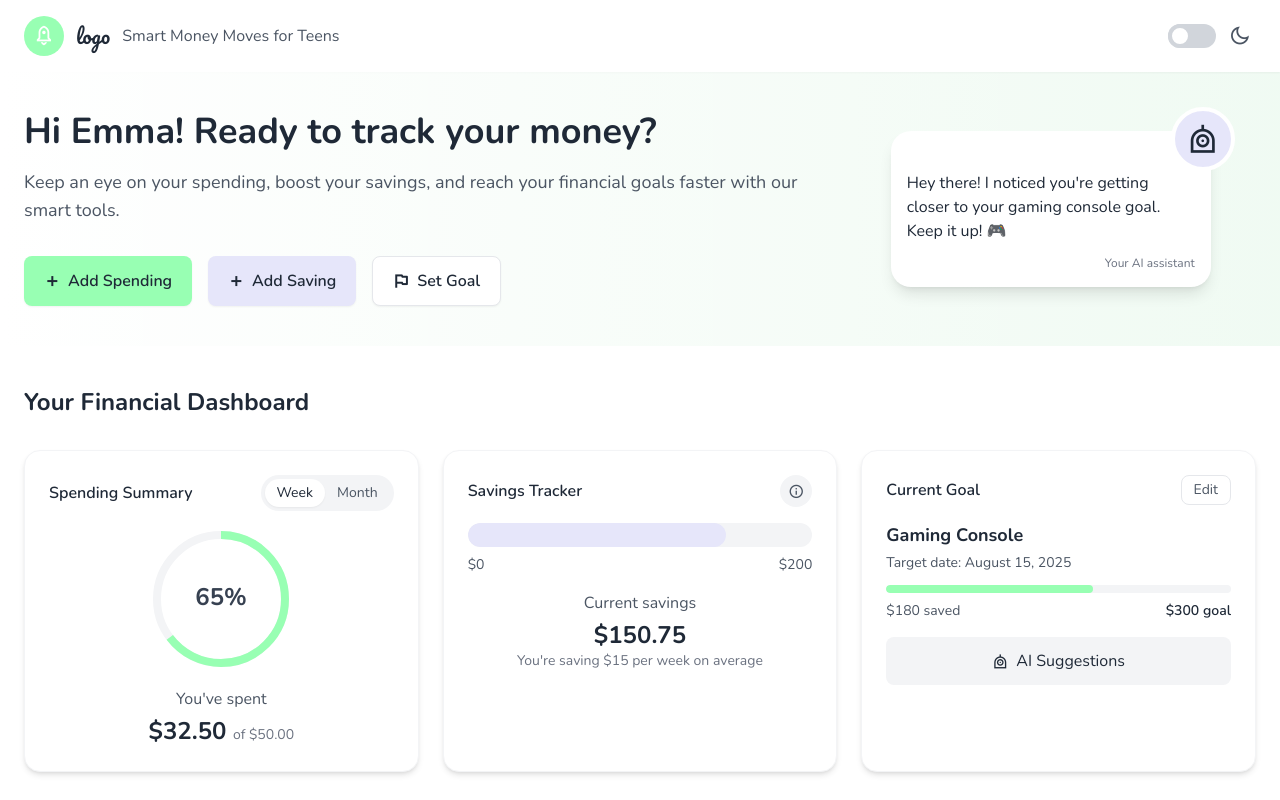
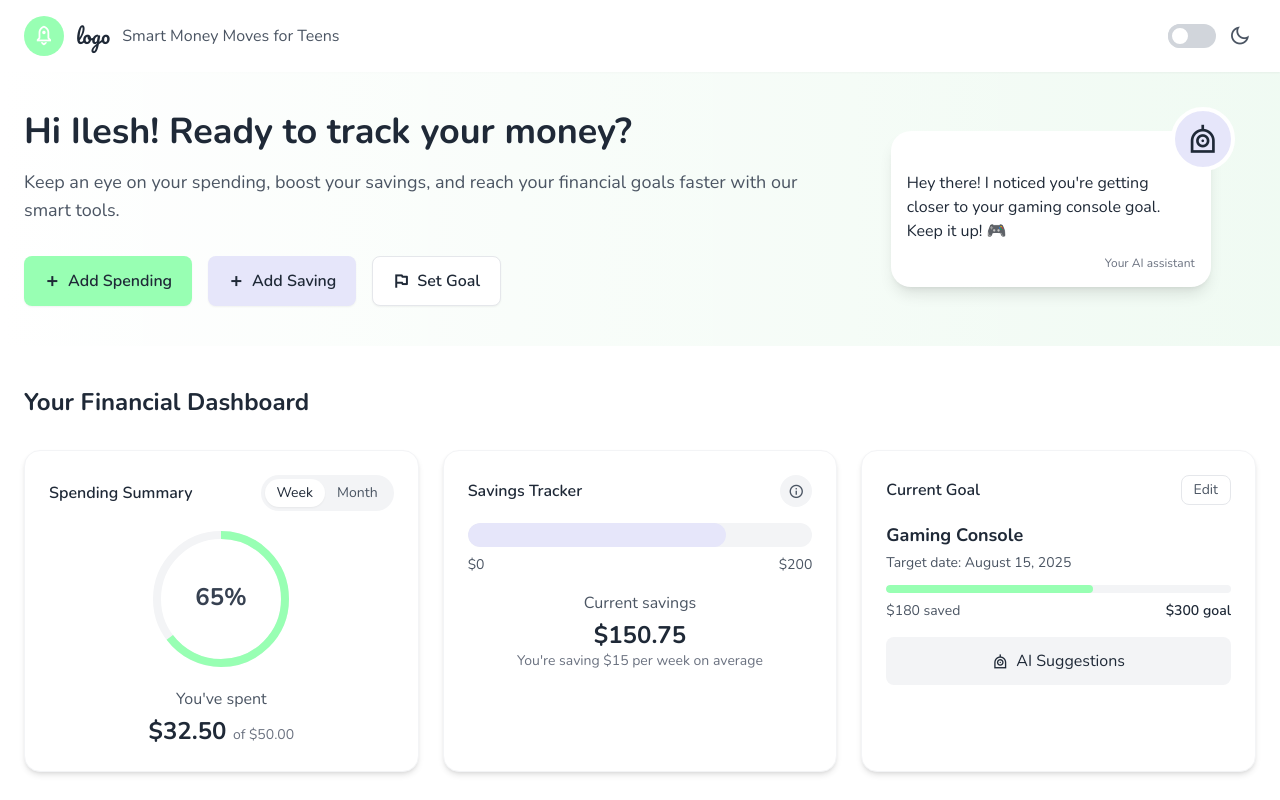
Before and after one commit to ilesh08/ai-finance-for-teens, a plain HTML site: page index.html in a window 1280 px wide. Shown: the top 800 px of the page. Drawn offline with nearby package versions, Linux system fonts and the light colour scheme.

Commit message:
Update index.html

```diff
--- a/index.html
+++ b/index.html
@@ -75,7 +75,7 @@
     <section class="bg-gradient-to-r from-white to-primary/10 py-10 px-6">
         <div class="container mx-auto flex flex-col md:flex-row items-center">
             <div class="md:w-2/3 mb-8 md:mb-0">
-                <h2 class="text-3xl md:text-4xl font-bold text-gray-800 mb-4">Hi Emma! Ready to track your money?</h2>
+                <h2 class="text-3xl md:text-4xl font-bold text-gray-800 mb-4">Hi Ilesh! Ready to track your money?</h2>
                 <p class="text-gray-600 mb-8 text-lg">Keep an eye on your spending, boost your savings, and reach your financial goals faster with our smart tools.</p>
                 <div class="flex flex-wrap gap-4">
                     <button class="flex items-center bg-primary text-gray-800 px-5 py-3 rounded-button font-semibold shadow-sm hover:shadow-md transition-all whitespace-nowrap">
```
